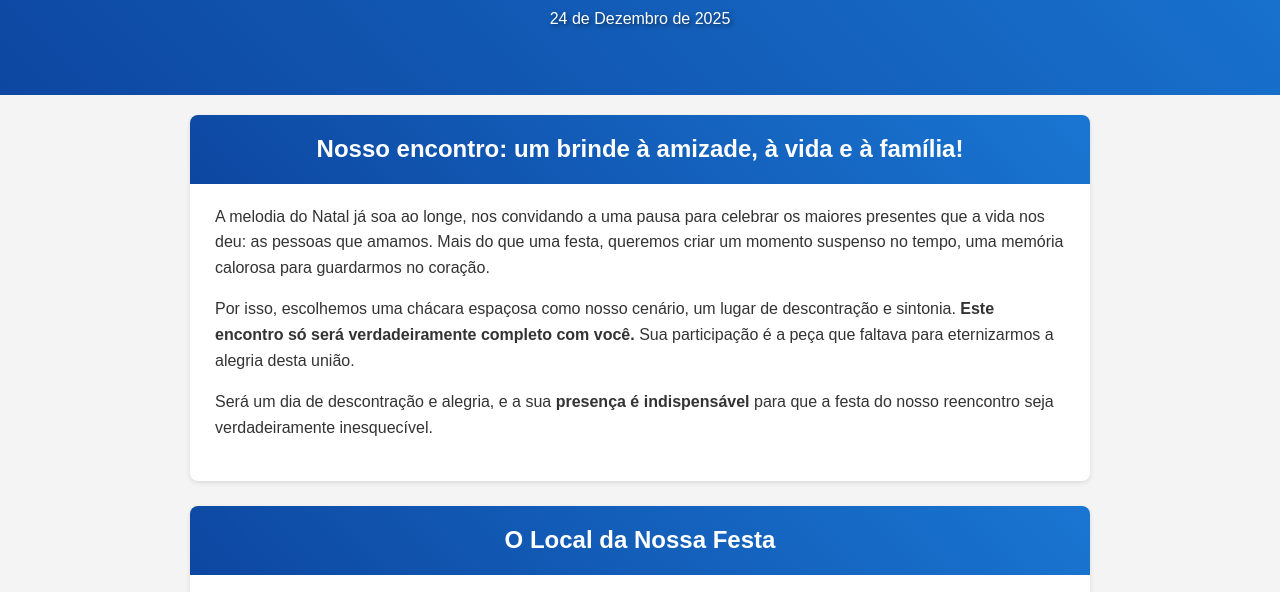
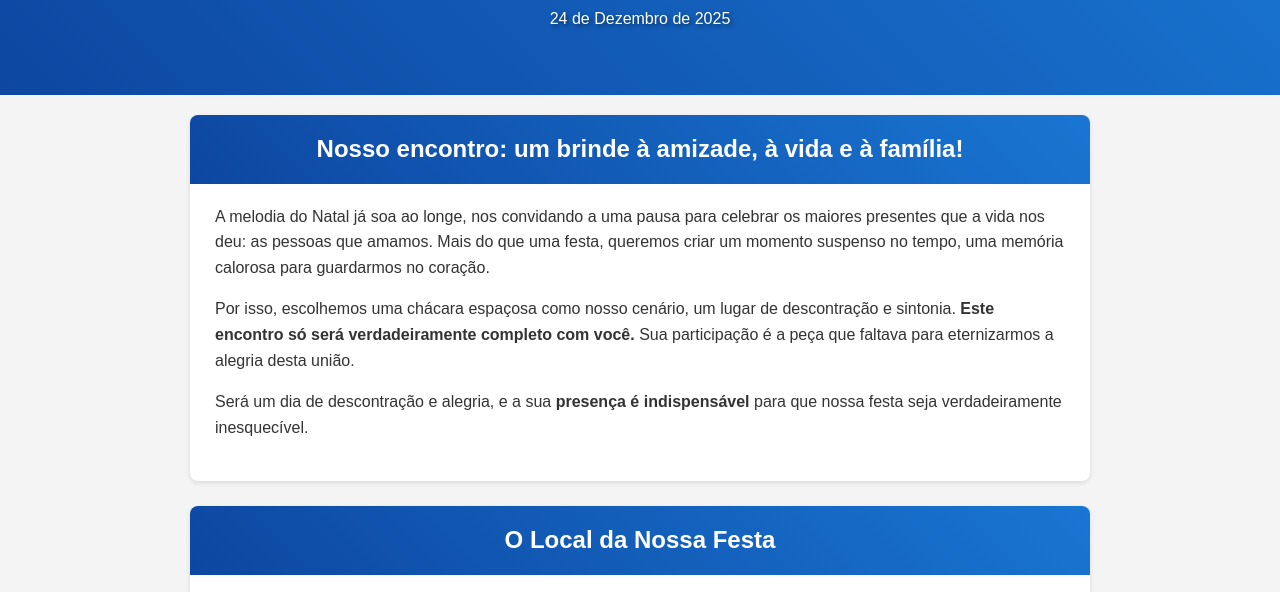
Before and after one commit to marco-egito/psimarco, a website: page index.html in a window 1280 px wide. Shown: the part 160-752 px from the top of the page. Drawn offline with Linux system fonts and the light colour scheme; no server answers.

Commit message:
Update index.html

```diff
--- a/index.html
+++ b/index.html
@@ -20,7 +20,7 @@
             <h2>Nosso encontro: um brinde à amizade, à vida e à família!</h2>
             <p>A melodia do Natal já soa ao longe, nos convidando a uma pausa para celebrar os maiores presentes que a vida nos deu: as pessoas que amamos. Mais do que uma festa, queremos criar um momento suspenso no tempo, uma memória calorosa para guardarmos no coração.</p>
             <p>Por isso, escolhemos uma chácara espaçosa como nosso cenário, um lugar de descontração e sintonia. <strong>Este encontro só será verdadeiramente completo com você.</strong> Sua participação é a peça que faltava para eternizarmos a alegria desta união.</p>
-            <p>Será um dia de descontração e alegria, e a sua <strong>presença é indispensável</strong> para que a festa do nosso reencontro seja verdadeiramente inesquecível.</p>
+            <p>Será um dia de descontração e alegria, e a sua <strong>presença é indispensável</strong> para que nossa festa seja verdadeiramente inesquecível.</p>
         </section>
 
         <section id="chacara">
```
